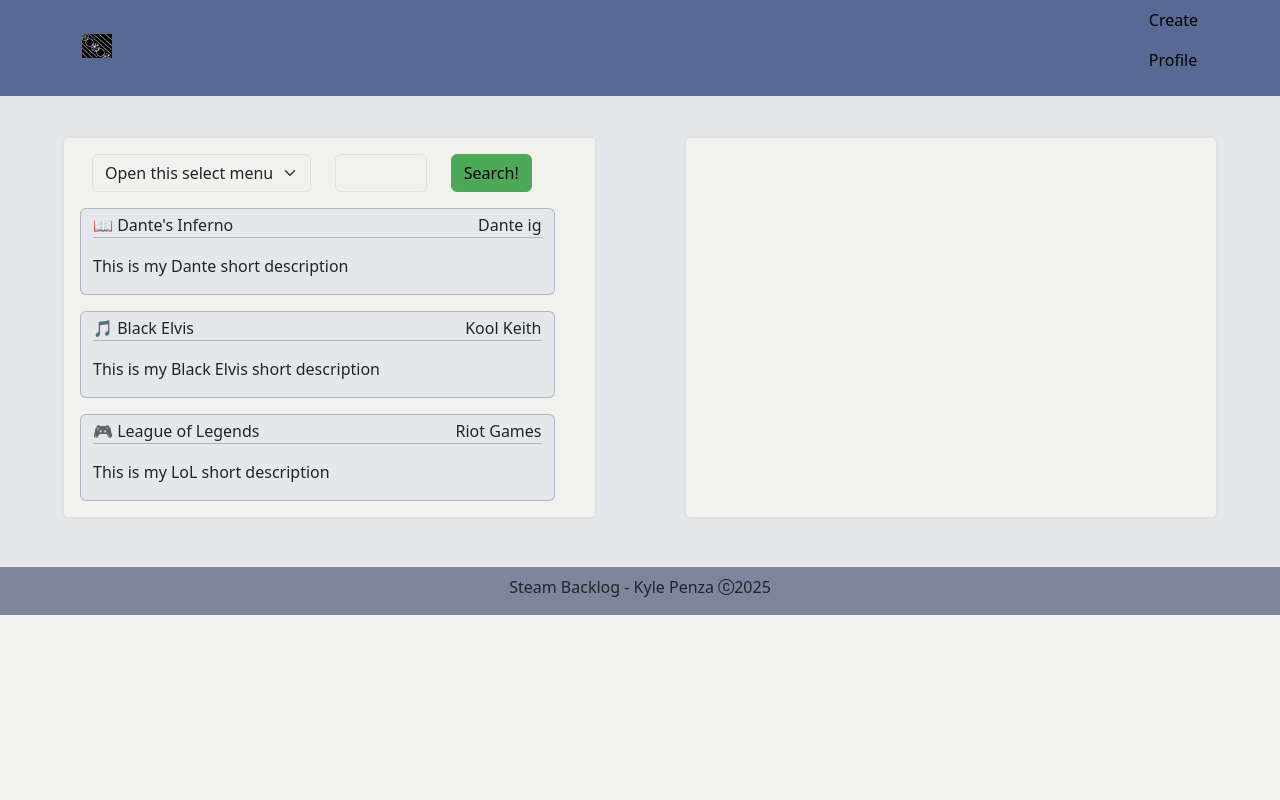
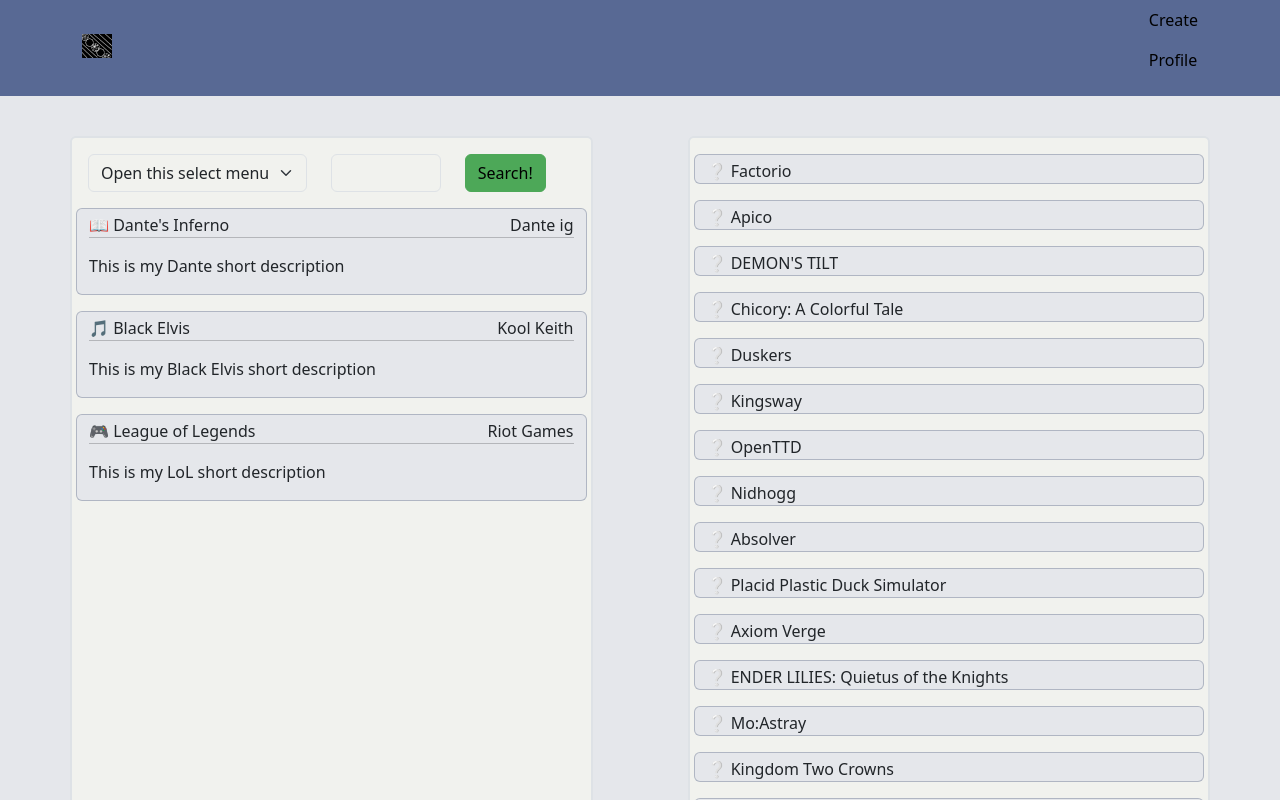
Before and after one commit to Penza-WCTC/vue-sfc-steam-backlog, a Vue app: page /create in a window 1280 px wide. Shown: the top 800 px of the page. Built offline with nearby package versions, Linux system fonts and the light colour scheme.

Commit message:
1.4.3 - Added userMediaItem card

```diff
--- a/src/components/createComponents/apiSearchResult.vue
+++ b/src/components/createComponents/apiSearchResult.vue
@@ -1,6 +1,6 @@
 <script>
 export default {
-    name: "hi",
+    name: "API Search Result Card",
 
     props: {
         searchResult: { type: Object, required: true }
--- /dev/null
+++ b/src/components/createComponents/userMediaItem.vue
@@ -0,0 +1,39 @@
+<script>
+export default {
+    name: "User Media Item Card",
+
+    props: {
+        userMedia: { type: Object, required: true }
+    },
+
+    methods: {
+        deleteMe(objToDelete){
+            this.$emit('delete-this', objToDelete);
+        }
+    },
+
+    computed: {
+        typeGetter(){
+            if(this.userMedia.type === "book"){
+                return "📖"
+            }else if(this.userMedia.type === "game"){
+                return "🎮"
+            }else if(this.userMedia.type === "album"){
+                return "🎵"
+            }else{
+                return "❔"
+            }
+        }
+    },
+}
+</script>
+
+<template>
+    <div class="col-12 border border-secondary border-opacity-50 rounded mt-3 pt-1 bg-secondary-subtle pointer"
+        v-on:click="deleteMe(userMedia)">
+        <div class="d-flex justify-content-between">
+            <p class="mb-0">{{typeGetter}} {{userMedia.name}}</p>
+            <p class="mb-0">{{ userMedia.creator }}</p>
+        </div>
+    </div>
+</template>
--- a/src/components/views/CreateView.vue
+++ b/src/components/views/CreateView.vue
@@ -1,11 +1,13 @@
 <script>
 import apiSearchResult from '../createComponents/apiSearchResult.vue';
+import UserMediaItem from '../createComponents/userMediaItem.vue';
 
 export default {
     name: "CreateView",
 
     components: {
-        apiSearchResult
+        apiSearchResult,
+        UserMediaItem
     },
 
     props: {
@@ -22,7 +24,11 @@ export default {
 
     methods: {
         moveThisData(objToMove){
-            document.getElementById("endpoint").innerHTML+= objToMove.name
+            this.fullLibrary.push(objToMove)
+        },
+        deleteThisData(objToDelete){
+
+            this.fullLibrary.splice((this.fullLibrary.findIndex(o => o === objToDelete)),1)
         }
     },
 }
@@ -31,7 +37,7 @@ export default {
 <template>
     <div class="container">
         <div class="row">
-            <div class="col-md px-3 pb-3 border border-2 row g-3 bg-light rounded">
+            <div class="col-md px-3 pb-3 border border-2 g-3 bg-light rounded">
 
                 <form action="" class="row mt-3">
                     <div class="col-auto">
@@ -50,14 +56,14 @@ export default {
                     </div>
                 </form>
 
-                <div class="row" id="startpoint" v-for="result in data">
+                <div class="row" v-for="result in data">
                     <apiSearchResult :search-result="result" @move-this="moveThisData"></apiSearchResult>
                 </div>
 
             </div>
-            <div class="col-md offset-md-1 px-3 pb-3 border border-2 row g-3 bg-light rounded">
-                <div class="row" id="endpoint">
-
+            <div class="col-md offset-md-1 px-3 pb-3 border border-2 g-3 bg-light rounded">
+                <div class="row" v-for="item in fullLibrary">
+                    <UserMediaItem :user-media="item" @delete-this="deleteThisData"></UserMediaItem>
                 </div>
             </div>
         </div>
```
